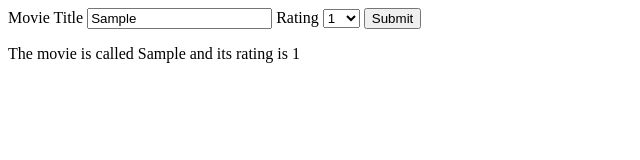
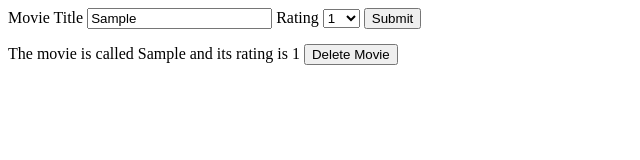
Before and after one commit to cooperspinelli/movie-app, a plain HTML site: page index.html in a window 1280 px wide. Both pictures are taken after typing "Sample" into the empty fields and a click on the button "Submit". Shown: the whole page, without its empty margins (0-640 px from the left). Drawn offline with nearby package versions, Linux system fonts and the light colour scheme.

Commit message:
Add functionality for removing movies

```diff
--- a/index.html
+++ b/index.html
@@ -7,6 +7,7 @@
   <script src="https://code.jquery.com/jquery-3.7.1.js" integrity="sha256-eKhayi8LEQwp4NKxN+CfCh+3qOVUtJn3QNZ0TciWLP4="
     crossorigin="anonymous"></script>
   <title>Movie App</title>
+  <link rel="stylesheet" href="style.css">
 </head>
 
 <body>
--- a/script.js
+++ b/script.js
@@ -1,11 +1,17 @@
 
 $("form").on("submit", function (evt) {
-
-  console.log('form submitted');
-  console.log(evt);
   evt.preventDefault();
 
-  $newParagraph = (`<p>The movie is called ${$("#movie-title").val()} and its rating is ${$('#movie-rating').val()}</p>`);
+  let $newMovie =
+    (`<div>
+    <p>The movie is called ${$("#movie-title").val()} and its rating is ${$('#movie-rating').val()}</p>
+    <button id="delete-button">Delete Movie</button>
+    </div>
+    `);
 
-  $('.movie-container').append($newParagraph);
+  $('.movie-container').append($newMovie);
 });
+
+$(".movie-container").on("click", "button", function (evt) {
+  $(evt.target).parent().remove();
+});
--- /dev/null
+++ b/style.css
@@ -0,0 +1,7 @@
+button, p {
+  display: inline;
+}
+
+div {
+  margin-top: 15px;
+}
```
